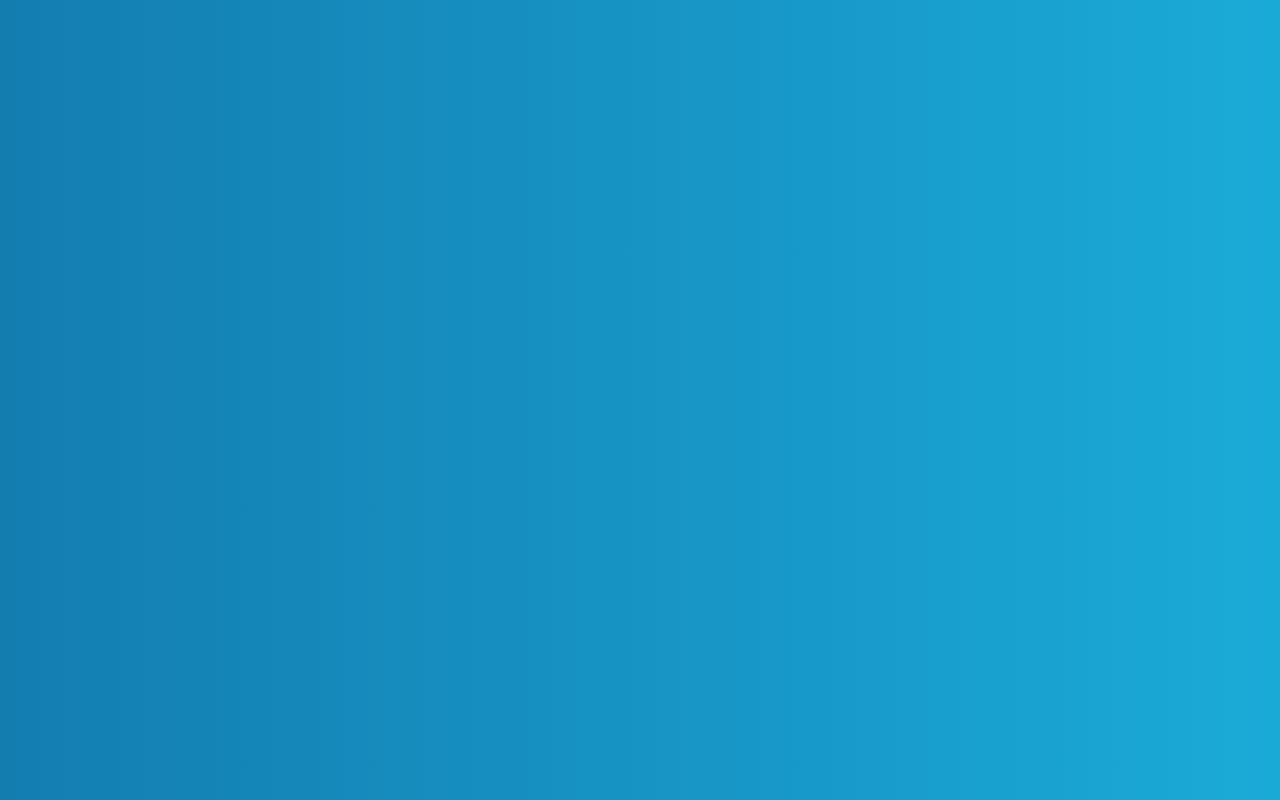
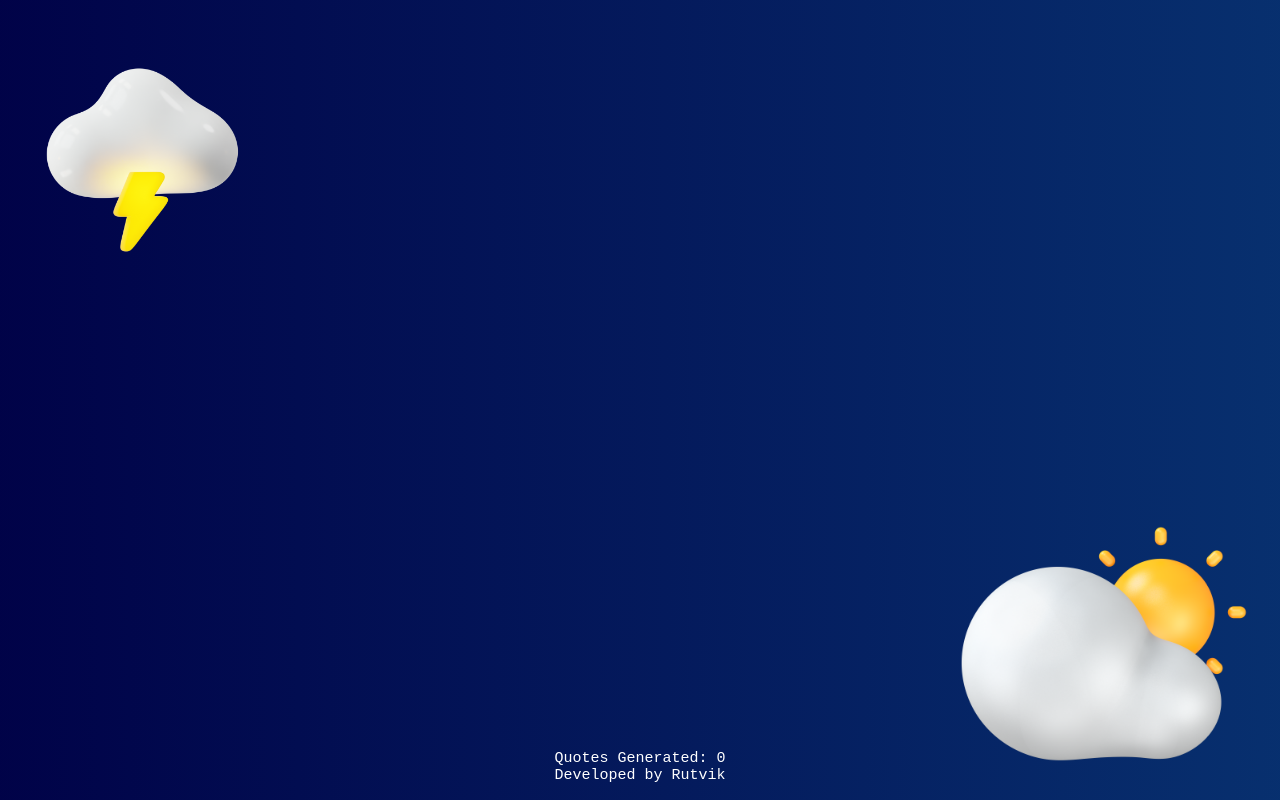
Before and after one commit to Rutvik72/quote-generator, a Next.js app: page / in a window 1280 px wide. Built offline with nearby package versions, Linux system fonts and the light colour scheme.

Commit message:
add images and footer

```diff
--- a/components/QuoteGenerator/QuoteGeneratorElements.tsx
+++ b/components/QuoteGenerator/QuoteGeneratorElements.tsx
@@ -1,6 +1,8 @@
 import styled from "styled-components";
 import Link from "next/link";
 import Image from "next/image";
+import { escape } from "querystring";
+import { link } from "fs";
 
 export const GradientBackgroundCon = styled.div`
     background: linear-gradient(to right, #000046, #1cb5e0);
@@ -20,3 +22,33 @@ export const GradientBackgroundCon = styled.div`
         }
     }
 `;
+
+export const BackgroundImage1 = styled(Image)`
+    position: relative;
+    z-index: 1;
+    margin-left: -10px;
+    margin-top: -10px;
+`;
+
+export const BackgroundImage2 = styled(Image)`
+    position: fixed;
+    z-index: 1;
+    right: -120px;
+    bottom: -10px;
+`;
+
+export const FootCon = styled.div`
+    width: 100vw;
+    height: 50px;
+    text-align: center;
+    font-family: 'Source Code Pro', monospace;
+    font-size: 15px;
+    position: absolute;
+    bottom: 0;
+    color: white;
+    z-index: 9999999;
+`;
+
+export const FooterLink = styled(Link)`
+    color: white;
+`;
--- a/pages/index.tsx
+++ b/pages/index.tsx
@@ -1,9 +1,20 @@
+import React, {useState} from 'react'
+
 import Head from "next/head";
 import Image from "next/image";
 import styles from "@/styles/Home.module.css";
-import { GradientBackgroundCon } from "@/components/QuoteGenerator/QuoteGeneratorElements";
+
+//Components
+import { BackgroundImage1, BackgroundImage2, FootCon, GradientBackgroundCon } from "@/components/QuoteGenerator/QuoteGeneratorElements";
+
+
+//Assets
+import Clouds1 from '@/assets/Clouds1.png'
+import Clouds2 from '@/assets/Clouds2.png'
 
 export default function Home() {
+  const [numberOfQuotes, setNumberOfQuotes] = useState<Number | null>(0);
+
   return (
     <>
       <Head>
@@ -14,6 +25,24 @@ export default function Home() {
       </Head>
       {/* Background */}
       <GradientBackgroundCon>
+        <BackgroundImage1
+          src = {Clouds1}
+          height="300"
+          alt="cloudybackground1"
+        />
+        <BackgroundImage2
+          src = {Clouds2}
+          height="300"
+          alt="cloudybackground2"
+        />
+
+        <FootCon>
+          <>
+            Quotes Generated: {numberOfQuotes}
+            <br/>
+            Developed by Rutvik
+          </>
+        </FootCon>
 
       </GradientBackgroundCon>
     </>
```
Also changed, not shown: assets/Clouds1.png (added), assets/Clouds2.png (added).
